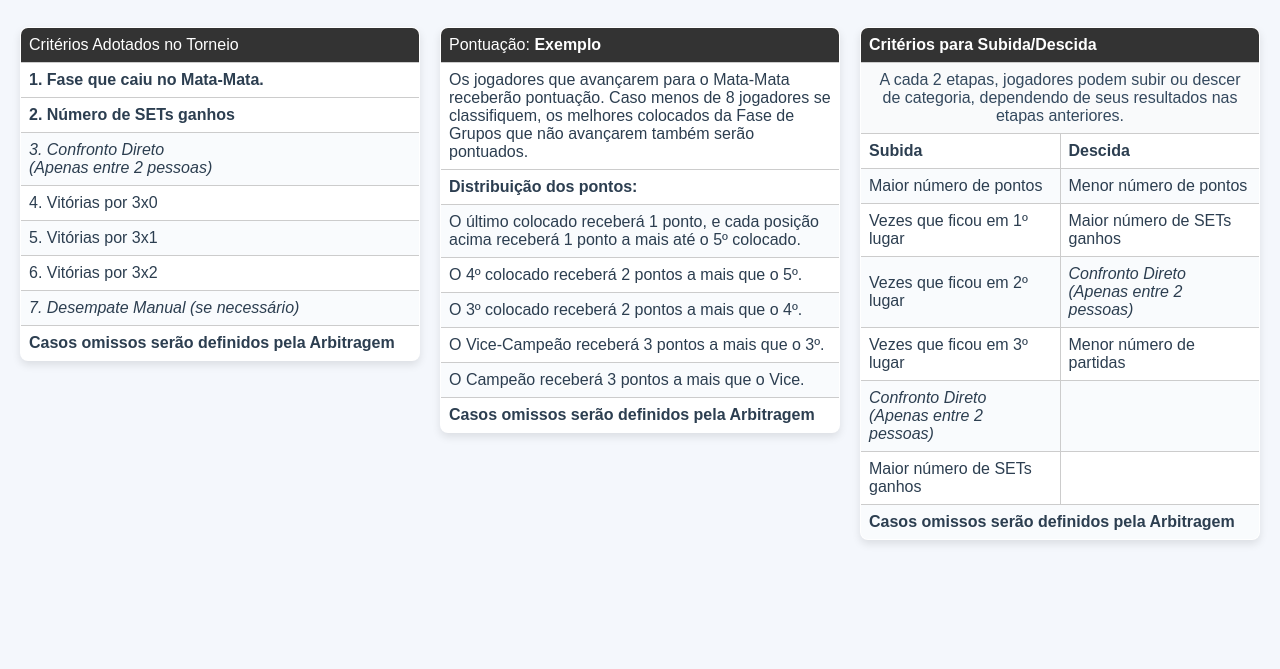
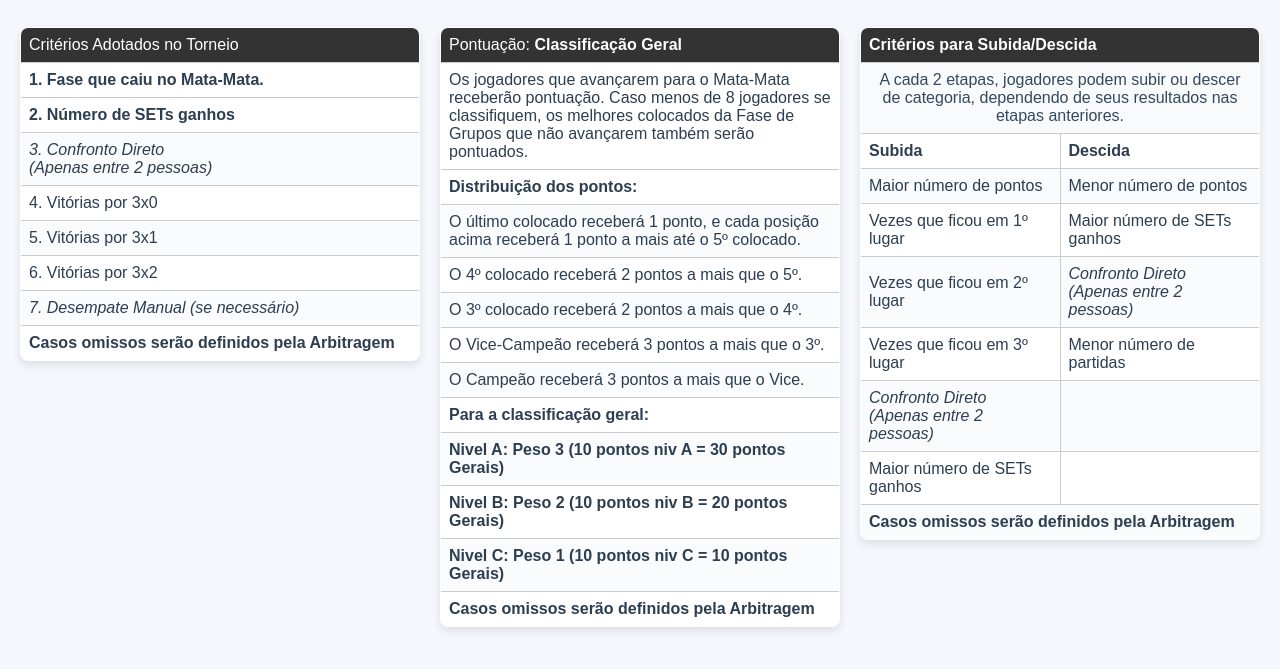
Before and after one commit to VPittoli/TenisDeMesaSJBV_Pontuacao, a plain HTML site: page Sobre.html in a window 1280 px wide. Shown: the part 115-784 px from the top of the page. Drawn offline with Linux system fonts and the light colour scheme.

Commit message:
Add files via upload

```diff
--- a/Sobre.html
+++ b/Sobre.html
@@ -74,7 +74,7 @@
       <table>
         <thead>
           <tr>
-            <th colspan="2">Pontuação: <a href="exemplo.html" style="color: white;">Exemplo</a></th>
+            <th colspan="2">Pontuação: <a href="exemplo.html" style="color: white;">Classificação Geral</a></th>
           </tr>
         </thead>
         <tbody>
@@ -90,6 +90,10 @@
           <tr><td colspan="2">O 3º colocado receberá 2 pontos a mais que o 4º.</td></tr>
           <tr><td colspan="2">O Vice-Campeão receberá 3 pontos a mais que o 3º.</td></tr>
           <tr><td colspan="2">O Campeão receberá 3 pontos a mais que o Vice.</td></tr>
+          <tr><td colspan="2"><strong>Para a classificação geral:</strong></td></tr>
+          <tr><td colspan="2"><strong>Nivel A: Peso 3 (10 pontos niv A = 30 pontos Gerais)</strong></td></tr>
+          <tr><td colspan="2"><strong>Nivel B: Peso 2 (10 pontos niv B = 20 pontos Gerais)</strong></td></tr>
+          <tr><td colspan="2"><strong>Nivel C: Peso 1 (10 pontos niv C = 10 pontos Gerais)</strong></td></tr>
           <tr><td colspan="2"><strong>Casos omissos serão definidos pela Arbitragem</strong></td></tr>
         </tbody>
       </table>
```
Also changed, not shown: exemplo.html (+1 -1 lines).
